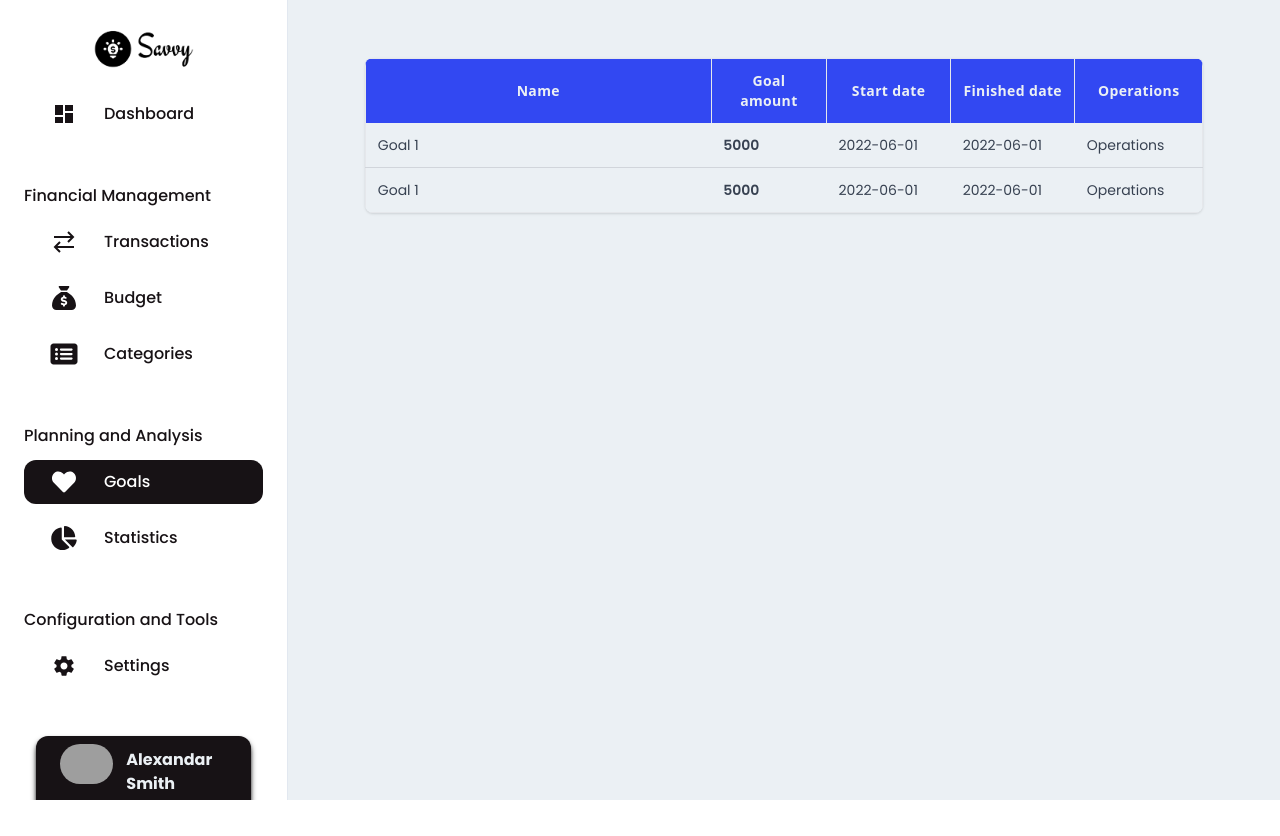
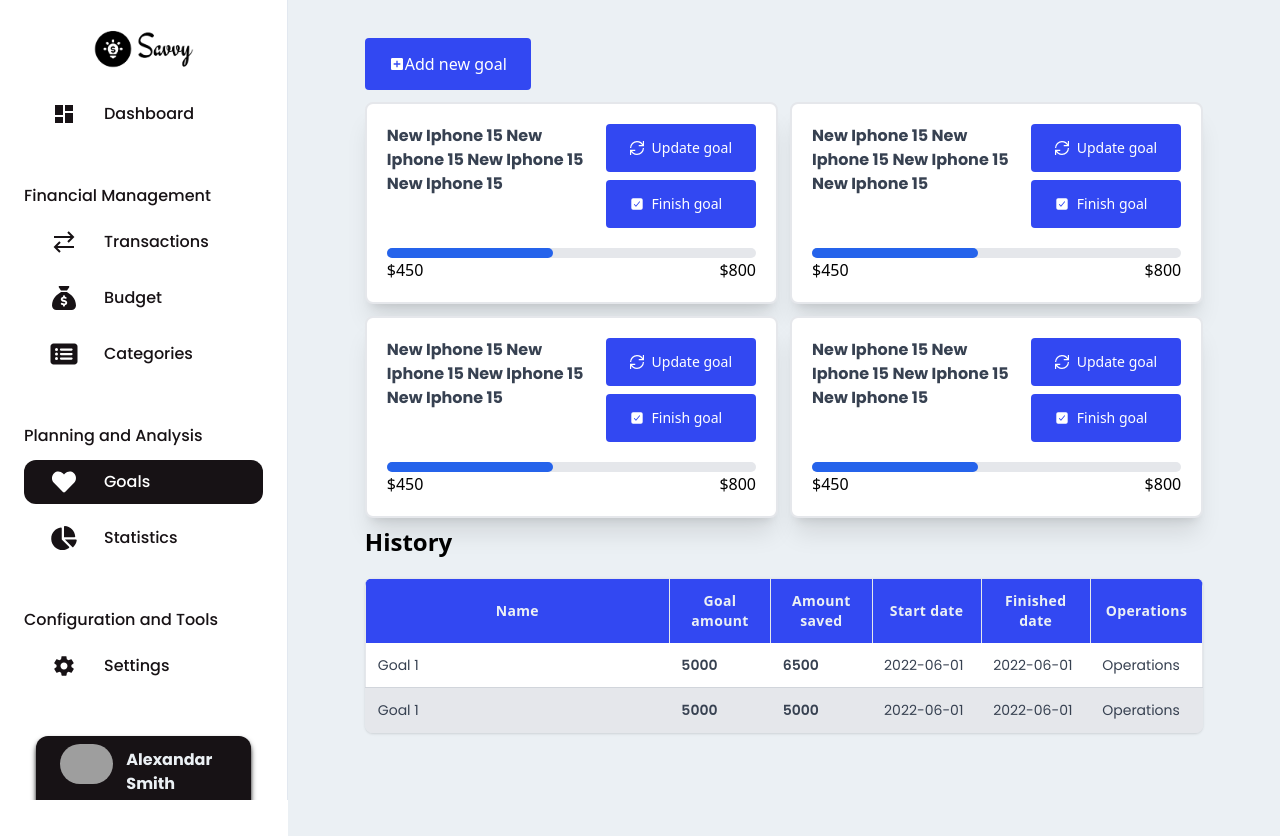
Before and after one commit to bakirdevedzic/savvy, a React (Vite) app: page /app/goals in a window 1280 px wide. Before the commit the page ends 800 px from the top, so only its background shows below. Built offline with nearby package versions, Linux system fonts and the light colour scheme; grey boxes are pictures that could not be loaded.

Commit message:
Make goal card

```diff
--- a/src/features/Budget/BudgetTable.jsx
+++ b/src/features/Budget/BudgetTable.jsx
@@ -1,48 +1,34 @@
-import BudgetTableRow from "./BudgetTableRow";
+import Table from "../../ui/Table/Table";
 
 function BudgetTable() {
+  const headData = [
+    { title: "Month", width: 24, type: "text", key: "month" },
+    { title: "Planned", width: 24, type: "number", key: "planned" },
+    { title: "Spent", width: 24, type: "number", key: "spent" },
+    { title: "Saved", width: 24, type: "number", key: "saved" },
+  ];
   const data = {
+    id: 1,
     month: "March",
     planned: "$5000",
     spent: "$3000",
     saved: "$2000",
   };
   const data2 = {
+    id: 2,
     month: "February",
     planned: "$8000",
     spent: "$7000",
     saved: "$1000",
   };
-  return (
-    <div className="mt-5 rounded-lg shadow overflow-auto min-w-max inline-block">
-      <table className="border ">
-        <thead className="bg-primary-blue">
-          <tr>
-            <th className="w-24 p-3 text-poppins text-sm font-bold text-primary-white-2 tracking-wide border-r">
-              Month
-            </th>
-            <th className="w-24 p-3 text-poppins text-sm font-bold text-primary-white-2 tracking-wide border-r">
-              Planned
-            </th>
-            <th className="w-24 p-3 text-poppins text-sm font-bold text-primary-white-2 tracking-wide border-r">
-              Spent
-            </th>
-            <th className="w-24 text-poppins p-3 text-sm font-bold text-primary-white-2 tracking-wide border-r">
-              Saved
-            </th>
-          </tr>
-        </thead>
-        <tbody className="divide-y divide-gray-300">
-          <BudgetTableRow data={data} />
-          <BudgetTableRow data={data2} />
-          <BudgetTableRow data={data} />
-          <BudgetTableRow data={data} />
-          <BudgetTableRow data={data2} />
-          <BudgetTableRow data={data} />
-        </tbody>
-      </table>
-    </div>
-  );
+  const data3 = {
+    id: 3,
+    month: "January",
+    planned: "$10000",
+    spent: "$9000",
+    saved: "$1000",
+  };
+  return <Table headData={headData} bodyData={[data, data2, data3]} />;
 }
 
 export default BudgetTable;
--- /dev/null
+++ b/src/features/Goals/GoalCard.jsx
@@ -0,0 +1,74 @@
+import Button from "../../ui/Button";
+import Modal from "../../ui/Modal";
+import { useState } from "react";
+import { IoCheckbox } from "react-icons/io5";
+import { GrUpdate } from "react-icons/gr";
+
+function GoalCard() {
+  const [showModal, setShowModal] = useState(false);
+  const [action, setAction] = useState(null);
+
+  function handleUpdateGoal() {
+    setShowModal(true);
+    setAction("update");
+  }
+
+  function handleFinishGoal() {
+    setShowModal(true);
+    setAction("finish");
+  }
+  const handleOnClose = () => {
+    setShowModal(false);
+    setAction(null);
+  };
+
+  //   const renderModalContent = () => {
+  //     if (action === "update") {
+  //       return <UpdateGoalForm />;
+  //     } else if (action === "finish") {
+  //       return <FinishGoalConfirm />;
+  //     }
+  //     // Default content or no content if action is not set
+  //     return null;
+  //   };
+
+  return (
+    <div className="grid grid-rows  bg-white rounded-lg border-2 border-solid shadow-xl p-5 max-w-max">
+      <div className="grid grid-cols-[auto_auto] w-[100%] mb-3 us:flex us:flex-col us:align-middle us:m-auto ">
+        <div className="justify-start">
+          <p className="text-base font-poppins font-bold w-[100%] text-gray-700">
+            New Iphone 15 New Iphone 15 New Iphone 15 New Iphone 15
+          </p>
+        </div>
+
+        <div className="grid grid-rows-2 items-end gap-2 content-end  w-[170px] justify-end us:gap-2 us:mb-2 us:grid-cols-2 us:w-[100%] us:justify-center us:grid-rows-1">
+          <Button type="small" onClick={() => handleUpdateGoal()}>
+            <GrUpdate />
+            Update goal
+          </Button>
+          <Button type="small" onClick={() => handleFinishGoal()}>
+            <IoCheckbox />
+            Finish goal
+          </Button>
+        </div>
+      </div>
+
+      <div className="pt-2">
+        <div>
+          <div className="w-full bg-gray-200 rounded-full h-2.5 dark:bg-gray-700">
+            <div className="bg-blue-600 h-2.5 rounded-full w-[45%]"></div>
+            {/* OBRATITI PAŽNJU DA KADA IDE IZNAD 100% DA TO BUDE 100% */}
+          </div>
+
+          <div className="flex flex-rows justify-between">
+            <p>$450</p>
+            <p>$800</p>
+          </div>
+        </div>
+      </div>
+      <Modal visible={showModal} onClose={handleOnClose} />
+    </div>
+  );
+}
+
+export default GoalCard;
--- /dev/null
+++ b/src/features/Goals/GoalsTable.jsx
@@ -0,0 +1,39 @@
+import Table from "../../ui/Table/Table";
+
+function GoalsTable() {
+  const headData = [
+    { title: "Name", width: 72, type: "text", key: "name" },
+    { title: "Goal amount", width: 24, type: "number", key: "goalAmount" },
+    { title: "Amount saved", width: 24, type: "number", key: "amountSaved" },
+    { title: "Start date", width: 24, type: "date", key: "startDate" },
+    { title: "Finished date", width: 24, type: "date", key: "finishedDate" },
+    { title: "Operations", width: 12, type: "text", key: "operations" },
+  ];
+  const bodyData = [
+    {
+      id: 1,
+      name: "Goal 1",
+      goalAmount: 5000,
+      amountSaved: 6500,
+      startDate: "2022-06-01",
+      finishedDate: "2022-06-01",
+      operations: "Operations",
+    },
+    {
+      id: 2,
+      name: "Goal 1",
+      goalAmount: 5000,
+      amountSaved: 5000,
+      startDate: "2022-06-01",
+      finishedDate: "2022-06-01",
+      operations: "Operations",
+    },
+  ];
+  return (
+    <div className="max-w-[1700px] w-[100%]">
+      <Table headData={headData} bodyData={bodyData} />
+    </div>
+  );
+}
+
+export default GoalsTable;
--- a/src/features/Transactions/TransactionsTable.jsx
+++ b/src/features/Transactions/TransactionsTable.jsx
@@ -1,6 +1,14 @@
-import TableRow from "./TableRow2";
+import Table from "../../ui/Table/Table";
 
 function TransactionsTable() {
+  const headData = [
+    { title: "Title", width: 12, type: "text", key: "title" },
+    { title: "Description", width: 8, type: "text", key: "description" },
+    { title: "Amount", width: 8, type: "number", key: "amount" },
+    { title: "Type", width: 8, type: "badge", key: "type" },
+    { title: "Date", width: 8, type: "date", key: "date" },
+    { title: "Operations", width: 8, type: "text", key: "operations" },
+  ];
   const data = {
     id: 1,
     title: "Salary for month June",
@@ -18,44 +26,53 @@ function TransactionsTable() {
     type: "Expense",
     date: "2022-06-01",
   };
+  const data3 = {
+    id: 3,
+    title: "Paid bills",
+    description: "I paid my bills for the month of June 2024",
+    amount: 250,
+    type: "Expense",
+    date: "2022-06-01",
+  };
   return (
-    <div className="mt-5 rounded-lg shadow overflow-auto">
-      <table className="border min-w-max w-full">
-        <thead className="bg-primary-blue">
-          <tr>
-            <th className="w-12 p-3 text-poppins text-sm font-bold text-primary-white-2 tracking-wide border-r">
-              ID
-            </th>
-            <th className="w-12 p-3 text-poppins text-sm font-bold text-primary-white-2 tracking-wide border-r">
-              Title
-            </th>
-            <th className="w-8 p-3 text-poppins text-sm font-bold text-primary-white-2 tracking-wide border-r">
-              Description
-            </th>
-            <th className="w-12 text-poppins p-3 text-sm font-bold text-primary-white-2 tracking-wide border-r">
-              Amount
-            </th>
-            <th className="w-12 text-poppins  p-3 text-sm font-bold text-primary-white-2 tracking-wide border-r">
-              Type
-            </th>
-            <th className="w-12 text-poppins p-3 text-sm font-bold text-primary-white-2 tracking-wide border-r">
-              Date
-            </th>
-            <th className="w-24 text-poppins p-3 text-sm font-bold text-primary-white-2 tracking-wide">
-              Operations
-            </th>
-          </tr>
-        </thead>
-        <tbody className="divide-y divide-gray-300">
-          <TableRow data={data} />
-          <TableRow data={data2} />
-          <TableRow data={data} />
-          <TableRow data={data} />
-          <TableRow data={data2} />
-          <TableRow data={data} />
-        </tbody>
-      </table>
-    </div>
+    <Table headData={headData} bodyData={[data, data2, data3]} />
+    // <div className="mt-5 rounded-lg shadow overflow-auto">
+    //   <table className="border min-w-max w-full">
+    //     <thead className="bg-primary-blue">
+    //       <tr>
+    //         <th className="w-12 p-3 text-poppins text-sm font-bold text-primary-white-2 tracking-wide border-r">
+    //           ID
+    //         </th>
+    //         <th className="w-12 p-3 text-poppins text-sm font-bold text-primary-white-2 tracking-wide border-r">
+    //           Title
+    //         </th>
+    //         <th className="w-8 p-3 text-poppins text-sm font-bold text-primary-white-2 tracking-wide border-r">
+    //           Description
+    //         </th>
+    //         <th className="w-12 text-poppins p-3 text-sm font-bold text-primary-white-2 tracking-wide border-r">
+    //           Amount
+    //         </th>
+    //         <th className="w-12 text-poppins  p-3 text-sm font-bold text-primary-white-2 tracking-wide border-r">
+    //           Type
+    //         </th>
+    //         <th className="w-12 text-poppins p-3 text-sm font-bold text-primary-white-2 tracking-wide border-r">
+    //           Date
+    //         </th>
+    //         <th className="w-24 text-poppins p-3 text-sm font-bold text-primary-white-2 tracking-wide">
+    //           Operations
+    //         </th>
+    //       </tr>
+    //     </thead>
+    //     <tbody className="divide-y divide-gray-300">
+    //       <TableRow data={data} />
+    //       <TableRow data={data2} />
+    //       <TableRow data={data} />
+    //       <TableRow data={data} />
+    //       <TableRow data={data2} />
+    //       <TableRow data={data} />
+    //     </tbody>
+    //   </table>
+    // </div>
   );
 }
 
--- a/src/pages/Goals.jsx
+++ b/src/pages/Goals.jsx
@@ -1,34 +1,35 @@
-import Table from "../ui/Table/Table";
+import { MdAddBox } from "react-icons/md";
+import GoalsTable from "../features/Goals/GoalsTable";
+import Button from "../ui/Button";
+import { useState } from "react";
+import Modal from "../ui/Modal";
+import GoalCard from "../features/Goals/GoalCard";
 
 function Goals() {
-  const headData = [
-    { title: "Name", width: 72, type: "text", key: "name" },
-    { title: "Goal amount", width: 24, type: "number", key: "goalAmount" },
-    { title: "Start date", width: 24, type: "date", key: "startDate" },
-    { title: "Finished date", width: 24, type: "date", key: "finishedDate" },
-    { title: "Operations", width: 12, type: "text", key: "operations" },
-  ];
-  const bodyData = [
-    {
-      id: 1,
-      name: "Goal 1",
-      goalAmount: 5000,
-      startDate: "2022-06-01",
-      finishedDate: "2022-06-01",
-      operations: "Operations",
-    },
-    {
-      id: 2,
-      name: "Goal 1",
-      goalAmount: 5000,
-      startDate: "2022-06-01",
-      finishedDate: "2022-06-01",
-      operations: "Operations",
-    },
-  ];
+  const [showModal, setShowModal] = useState(false);
+  const handleOnClose = () => {
+    setShowModal(false);
+  };
   return (
-    <div className="max-w-[1700px] w-[100%]">
-      <Table headData={headData} bodyData={bodyData} />
+    <div className="max-w-[1700px] w-[100%] flex flex-col">
+      <div className="mb-3">
+        <Button type="base" onClick={() => setShowModal(true)}>
+          <MdAddBox />
+          Add new goal
+        </Button>
+      </div>
+
+      <div className="flex items-center mb-2">
+        <div className="grid grid-cols-2 gap-3 sm:grid-cols-1 sm:justify-center ">
+          <GoalCard />
+          <GoalCard />
+          <GoalCard />
+          <GoalCard />
+        </div>
+      </div>
+      <p className="text-poppins text-2xl font-bold">History</p>
+      <GoalsTable />
+      <Modal visible={showModal} onClose={handleOnClose} />
     </div>
   );
 }
--- a/src/ui/Button.jsx
+++ b/src/ui/Button.jsx
@@ -4,6 +4,7 @@ function Button({ onClick, type, children, icon }) {
 
   const styles = {
     base: base,
+    small: base + "w-[130px] max-h-[60px] text-sm px-2 py-1.5 gap-2",
   };
 
   if (onClick)
--- a/src/ui/Table/TableRow.jsx
+++ b/src/ui/Table/TableRow.jsx
@@ -6,7 +6,7 @@ function renderCell(data, data2) {
           key={data2.key}
           className="p-3 font-poppins  text-sm text-gray-700 whitespace-nowrap"
         >
-          {data[data2.key].length > 50
+          {data[data2.key]?.length > 50
             ? data[data2.key].slice(0, 50) + "..."
             : data[data2.key]}
         </td>
@@ -31,7 +31,8 @@ function renderCell(data, data2) {
       );
     case "badge":
       return (
-        <td
+        <td className="p-3 font-poppins text-sm text-gray-700 whitespace-nowrap justify-center flex">
+          <span
             className={
               data[data2.key] === "Income"
                 ? "inline-flex items-center justify-center rounded-md bg-green-50 px-2 py-1 text-xs font-medium text-green-700 ring-1 ring-inset ring-green-600/20"
@@ -39,6 +40,7 @@ function renderCell(data, data2) {
             }
           >
             {data[data2.key]}
+          </span>
         </td>
       );
 
@@ -48,7 +50,11 @@ function renderCell(data, data2) {
 }
 
 function TableRow({ data, headData }) {
-  return <tr>{headData.map((data2) => renderCell(data, data2))}</tr>;
+  return (
+    <tr className="odd:bg-white even:bg-gray-200 hover:bg-blue-200">
+      {headData.map((data2) => renderCell(data, data2))}
+    </tr>
+  );
 }
 
 export default TableRow;
```
Lines whose indentation alone changed are shown as unchanged.
